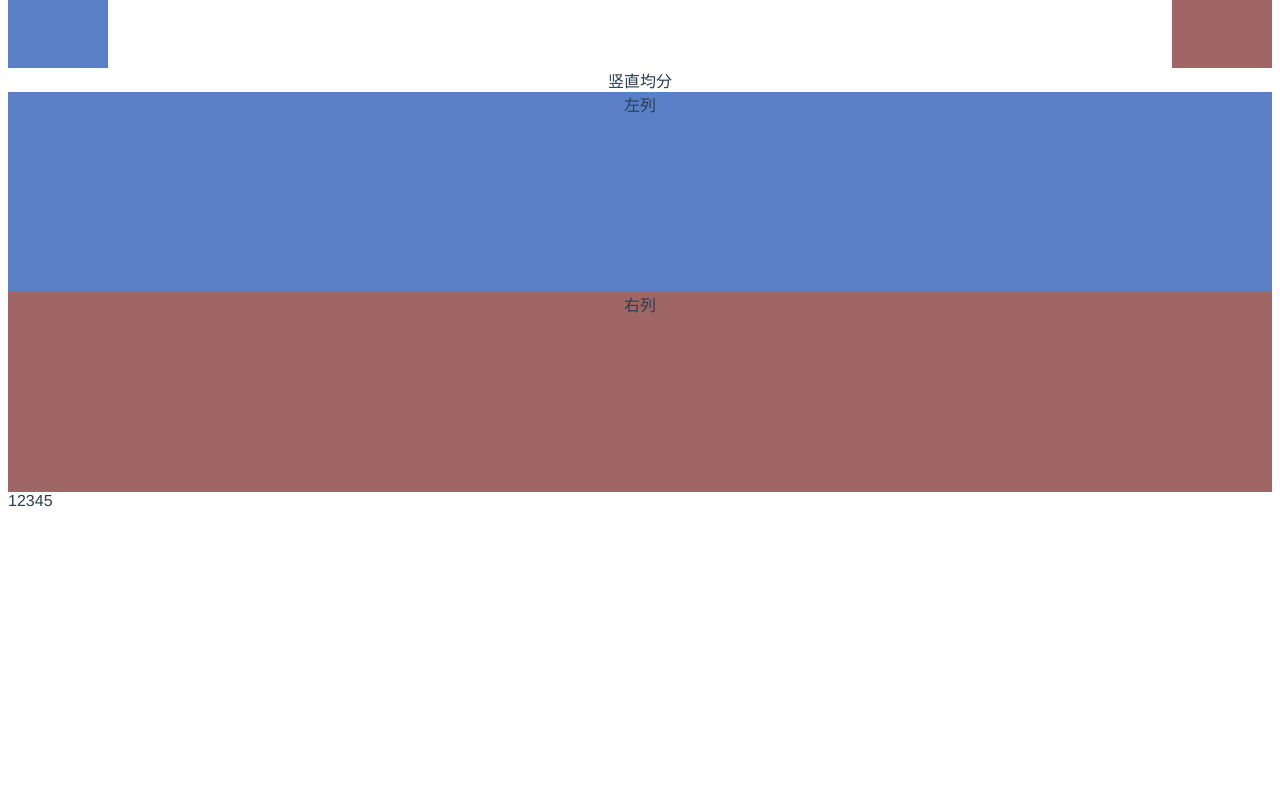
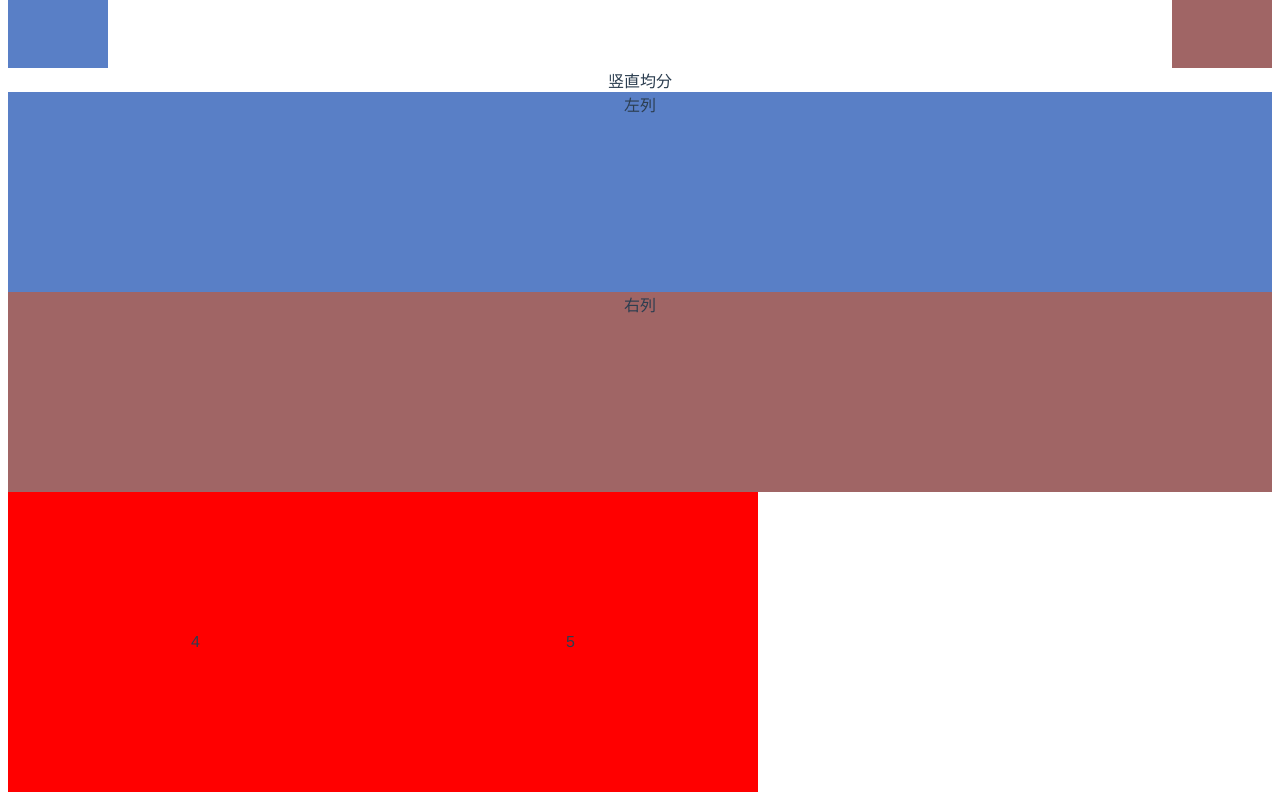
Before and after one commit to SummerXSunshine/orange, a Vue app: page / in a window 1280 px wide. Shown: the part 950-1750 px from the top of the page. Before the commit the page ends 1468 px from the top, so only its background shows below. Built offline with nearby package versions, Linux system fonts and the light colour scheme.

Commit message:
feat-swiper

```diff
--- a/src/components/HelloWorld.vue
+++ b/src/components/HelloWorld.vue
@@ -14,8 +14,10 @@
     <orange-three-col></orange-three-col>
     <div>竖直均分</div>
     <orangeTwoRow></orangeTwoRow>
-    <cardSwipe>
-      <cardPane v-for="(item, index) in swipeData" :key="index">{{item}}</cardPane>
+    <cardSwipe v-model="swipeIndex" :cardWidth="375" :tabNumAct="swipeData.length">
+      <cardPane :cardWidth="375" v-for="(item, index) in swipeData" :key="index">
+        <div class="card-bg">{{item}}</div>
+      </cardPane>
     </cardSwipe>
   </div>
 </template>
@@ -99,5 +101,9 @@ export default {
 .card-bg {
   width: 375px;
   height: 300px;
+  display: flex;
+  align-items: center;
+  justify-content: center;
+  background: red;
 }
 </style>
--- a/src/components/swiper/card-pane.vue
+++ b/src/components/swiper/card-pane.vue
@@ -6,18 +6,21 @@
 <script>
 export default {
     name: 'card-pane',
+    props: {
+        cardWidth: {
+            default: 200,
+			type: Number,
+        }
+    },
     computed: {
         composePaneStyle() {
             return {
                 width: `${this.cardWidth}px`,
             }
         },
-        cardWidth() {
-            return this.$parent.cardWidth;
-        }
     },
     mounted() {
-        console.log(this.$parent);
+        console.log(this.cardWidth);
     }
 }
 </script>
--- a/src/components/swiper/card-swipe.vue
+++ b/src/components/swiper/card-swipe.vue
@@ -15,14 +15,12 @@
 <script>
 export default {
 	name: 'card-swipe',
-	porps: {
+	props: {
 		sensitivity: {
 			default: 0.2,
 			type: Number,
 		},
-		value: {
-			default: 0,
-			type: Number,
+		modelValue: {
 		},
 		height: {
 			default: 'auto',
@@ -35,10 +33,19 @@ export default {
         tabNumAct: {
             type: Number,
             default: 0,
-        }
+        },
+        // 自动轮播相关配置
+        carousel: {
+            default: true,
+        },
+        carouselDuration: {
+            default: 600,
+        },
 	},
 	data() {
 		return {
+            // 自动轮播定时器
+            carousleTimer: null,
 			startX: 0,
 			startY: 0,
 			firstMoveX: 0,
@@ -55,13 +62,30 @@ export default {
             return this.tabNumAct || this.$children.length;
 		},
 		tabPosition() {
-			return -this.value * this.cardWidth + this.tempMoveX;
+			return -this.modelValue * this.cardWidth + this.tempMoveX;
 		},
 	},
 	methods: {
+        setCarouselTimer() {
+            if(this.carousel) {
+                this.carouselTimer = setInterval(() => {
+                    if(this.modelValue + 1 < this.tabNumAct) {
+                        this.$emit('update:modelValue', this.modelValue + 1);
+                    } else {
+                        this.$emit('update:modelValue', 0);
+                    }
+                }, this.carouselDuration);
+            }
+        },
+        clearCarouselTimer() {
+            if(this.carouselTimer) {
+                clearInterval(this.carouselTimer);
+            }
+        },
 		touchStart(e) {
-			this.startX = e.changeedTouches[0].pageX;
-			this.startY = e.changeedTouches[0].pageY;
+            this.clearCarouselTimer();
+			this.startX = e.changedTouches[0].pageX;
+			this.startY = e.changedTouches[0].pageY;
 			this.firstMoveX = 0;
 			this.firstMoveY = 0;
 			this.banAnimation = true;
@@ -69,15 +93,16 @@ export default {
 			this.direction = 0;
 		},
 		touchMove(e) {
+            this.clearCarouselTimer();
 			const moveX = e.changedTouches[0].pageX - this.startX;
-			this.firstMoveX = e.changeTouches[0].pageY - this.startX;
-			this.firstMoveY = e.changeTouches[0].pageY - this.startY;
+			this.firstMoveX = e.changedTouches[0].pageY - this.startX;
+			this.firstMoveY = e.changedTouches[0].pageY - this.startY;
 
 			if (!this.isDragging) {
 				this.isDragging = true;
 				this.direction = Math.abs(this.firstMoveX) - Math.abs(this.firstMoveY);
 				if (this.direction > 0) {
-					this.emit('on-drag-start');
+					this.$emit('on-drag-start');
 				}
 			}
 
@@ -88,12 +113,13 @@ export default {
 			}
 		},
 		touchEnd() {
+            this.setCarouselTimer();
 			if (this.direction > 0) { // 发生了x方向的移动
 				if (this.tempMoveX === 0) { // 说明移动未成功
-					this.$emit('on-change-end', this.value);
+					this.$emit('on-change-end', this.modelValue);
 				}
 				this.tempMoveX = 0;
-				this.emit('input', this.tempCurrent);
+				this.$emit('update:modelValue', this.tempCurrent);
 			}
 			this.banAnimation = false;
 		},
@@ -113,11 +139,11 @@ export default {
 				this.tempCurrent = current;
 			}
 
-			if (this.tempMoveX <= -(moveNum - this.value) * this.cardWidth) {
-				this.tempMoveX = -(moveNum - this.value) * this.cardWidth;
+			if (this.tempMoveX <= -(moveNum - this.modelValue) * this.cardWidth) {
+				this.tempMoveX = -(moveNum - this.modelValue) * this.cardWidth;
 			}
-			if (this.tempMoveX >= this.value * this.cardWidth) {
-				this.tempMoveX = this.value * this.cardWidth;
+			if (this.tempMoveX >= this.modelValue * this.cardWidth) {
+				this.tempMoveX = this.modelValue * this.cardWidth;
 			}
 		},
 		computedCurrent(moveX) {
@@ -127,13 +153,16 @@ export default {
 			const lastMoveX = Math.abs(moveX) % this.cardWidth;
 			const index = Math.floor(Math.abs(moveX) / this.cardWidth);
 			if (lastMoveX > this.cardWidth * this.sensitivity) { // 滑动距离大于页卡的1/5
-				current = this.value + direction * (index + 1);
+				current = this.modelValue + direction * (index + 1);
 			} else {
-				current = this.vlaue + direction * index;
+				current = this.modelValue + direction * index;
 			}
 			return current;
 		}
-	}
+	},
+    mounted() {
+        this.setCarouselTimer();
+    }
 }
 </script>
 
```
